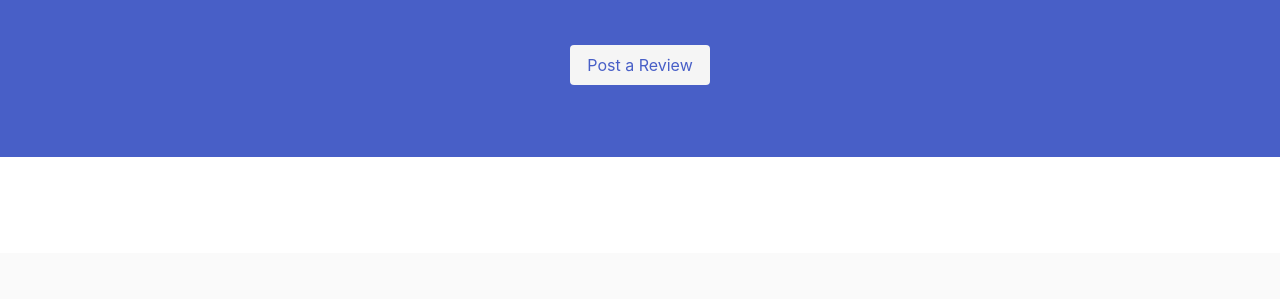
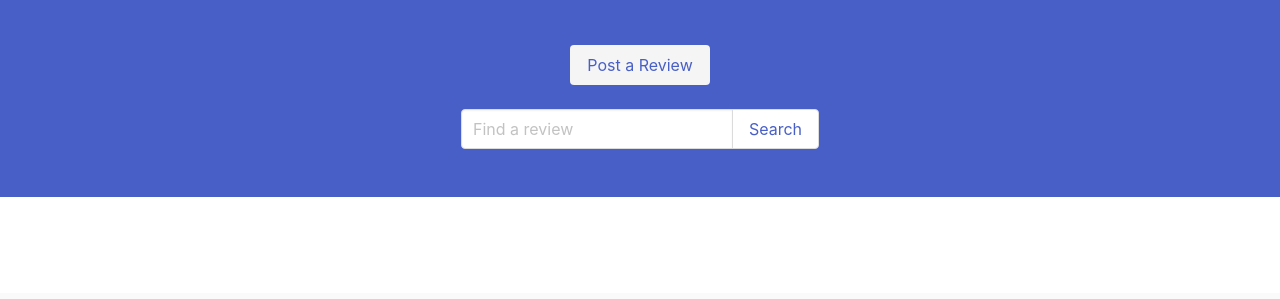
Before and after one commit to ekarabas/shifty, a plain HTML site: page public/index.html in a window 1280 px wide. Both pictures are taken after a click on the link "Board Reviews". Shown: the part 172-471 px from the top of the page. Drawn offline with nearby package versions, Linux system fonts and the light colour scheme; no server answers.

Commit message:
Beginning to implement search but it's annoying

```diff
--- a/public/index.html
+++ b/public/index.html
@@ -2768,6 +2768,7 @@
           Share your experiences with other riders. Let's help each other find the perfect deck.
         </p>
         <br>
+        <div class="level-item has-text-centered">
           <div class="buttons is-centered">
             <p class="control">
               <!-- Using a function to detect a click on this button because addEventListener wasn't working -->
@@ -2776,6 +2777,24 @@
               </button>
             </p>
           </div>
+        </div>
+        <br>
+        <div class="level-item has-text-centered">
+          <div class="field has-addons">
+            <p class="control">
+              <input class="input" type="text" placeholder="Find a review" id="search_input">
+            </p>
+            <p class="control">
+              <button class="button has-text-link" id="search_button">
+                Search
+              </button>
+            </p>
+          </div>
+        </div>
+
+      </div>
+
+
       <!-- Will tell the user that a login is required for posting reviews, if the user isn't logged in -->
       <p class="has-text-centered has-text-white" id="review_no_login">
 
@@ -2787,7 +2806,8 @@
   <section class="section">
     <div class="container">
       <!-- This part will display temporarily after someone submits a review -->
-        <p class="has-text-centered has-text-primary pb-6 is-hidden" id="thanks_for_review">Thank you for submitting a review!</p>
+      <p class="has-text-centered has-text-primary pb-6 is-hidden" id="thanks_for_review">Thank you for submitting a
+        review!</p>
 
       <div class="columns is-centered is-variable is-multiline" id="review_area">
 
```
Also changed, not shown: public/app.js (+38 -4 lines). Lines whose indentation alone changed are shown as unchanged.
